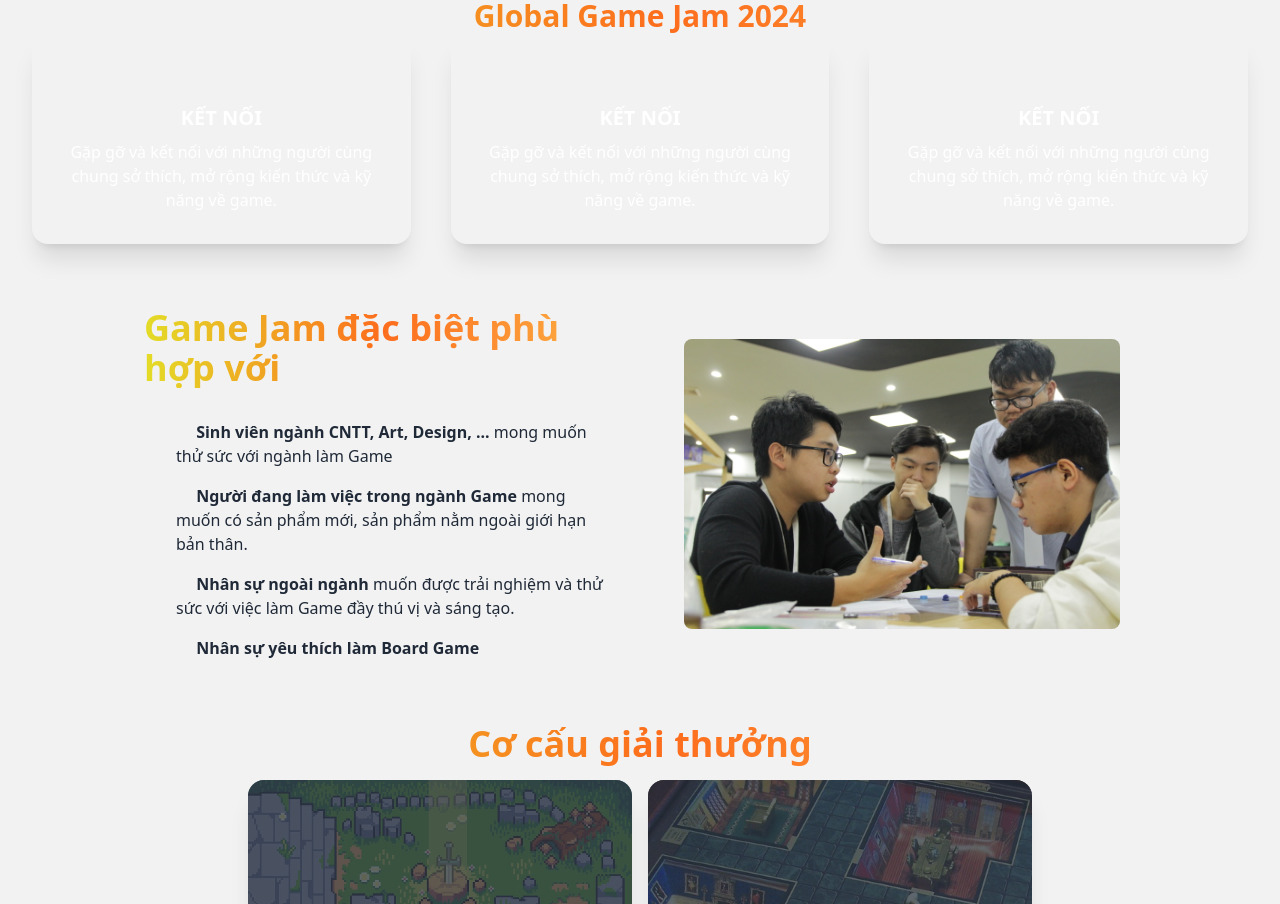
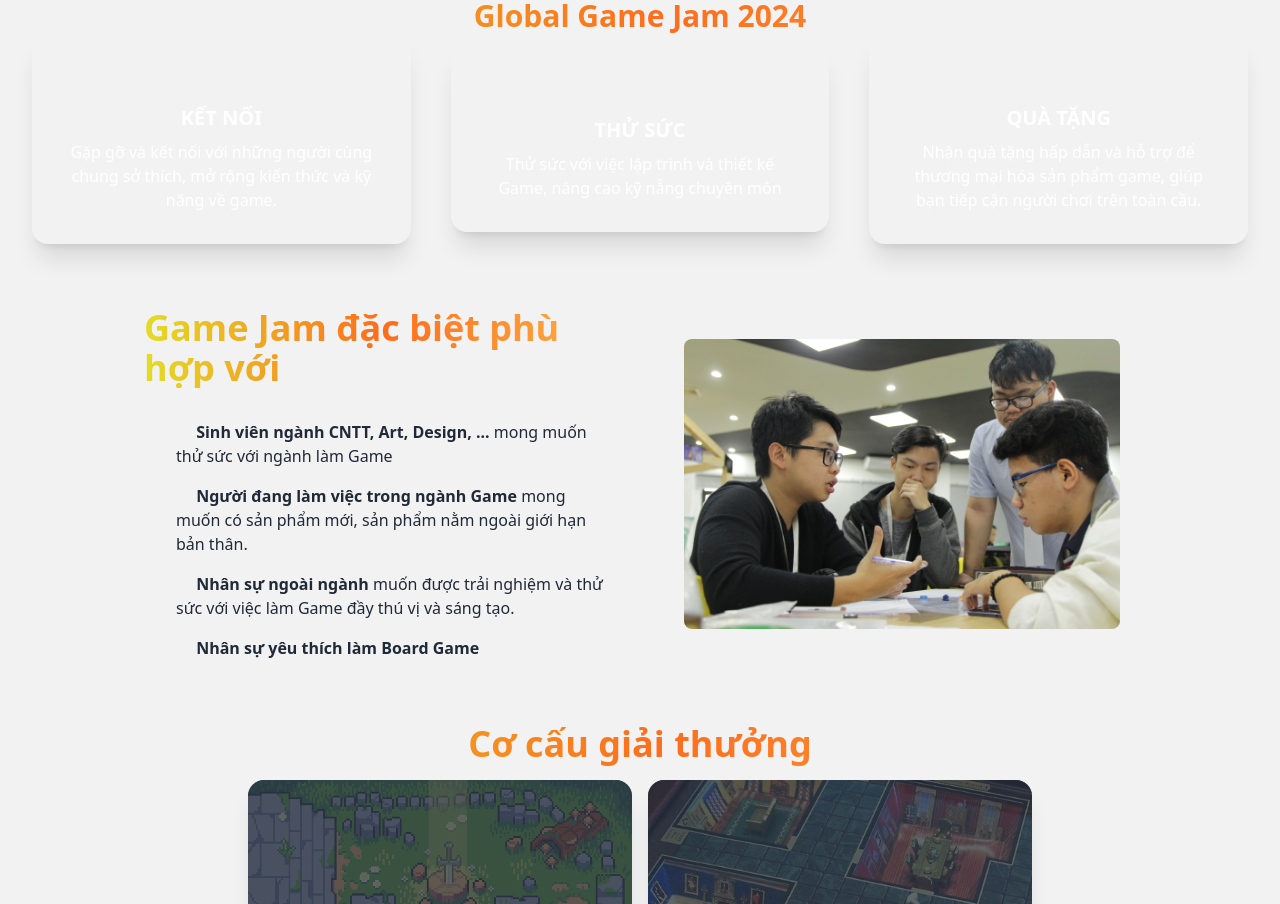
Before and after one commit to alaireselene/gamegeek-ggj-2024, a SvelteKit app: page / in a window 1280 px wide. Shown: the part 1998-2902 px from the top of the page. Built offline with nearby package versions, Linux system fonts and the light colour scheme; some icons are missing; what tailwindcss-animated would draw is missing.

Commit message:
Update favicon

```diff
--- a/src/routes/+page.svelte
+++ b/src/routes/+page.svelte
@@ -11,7 +11,10 @@
 		faChessBoard,
 		faCube,
 		faChevronDown,
-		faRightToBracket
+		faRightToBracket,
+		faPeopleArrows,
+		faGears,
+		faHandHoldingHeart
 	} from '@fortawesome/free-solid-svg-icons';
 	import { config, icon } from '@fortawesome/fontawesome-svg-core';
 	import '@fortawesome/fontawesome-svg-core/styles.css'; // Import the CSS
@@ -248,7 +251,7 @@
 		<div class="card w-96 hover:bg-orange-400 shadow-xl">
 			<div class="card-body">
 				<FontAwesomeIcon
-					icon={faGraduationCap}
+					icon={faPeopleArrows}
 					class="text-3xl fill-gradient-linear hover:fill-white"
 				/>
 				<h2 class="text-center font-bold text-white text-xl">KẾT NỐI</h2>
@@ -260,27 +263,23 @@
 		</div>
 		<div class="card w-96 hover:bg-orange-400 shadow-xl">
 			<div class="card-body">
-				<FontAwesomeIcon
-					icon={faGraduationCap}
-					class="text-3xl fill-gradient-linear hover:fill-white"
-				/>
-				<h2 class="text-center font-bold text-white text-xl">KẾT NỐI</h2>
+				<FontAwesomeIcon icon={faGears} class="text-3xl fill-gradient-linear hover:fill-white" />
+				<h2 class="text-center font-bold text-white text-xl">THỬ SỨC</h2>
 				<p class="text-center text-white">
-					Gặp gỡ và kết nối với những người cùng chung sở thích, mở rộng kiến thức và kỹ năng về
-					game.
+					Thử sức với việc lập trình và thiết kế Game, nâng cao kỹ nẵng chuyên môn
 				</p>
 			</div>
 		</div>
 		<div class="card w-96 hover:bg-orange-400 shadow-xl">
 			<div class="card-body">
 				<FontAwesomeIcon
-					icon={faGraduationCap}
+					icon={faHandHoldingHeart}
 					class="text-3xl fill-gradient-linear hover:fill-white"
 				/>
-				<h2 class="text-center font-bold text-white text-xl">KẾT NỐI</h2>
+				<h2 class="text-center font-bold text-white text-xl">QUÀ TẶNG</h2>
 				<p class="text-center text-white">
-					Gặp gỡ và kết nối với những người cùng chung sở thích, mở rộng kiến thức và kỹ năng về
-					game.
+					Nhận quà tặng hấp dẫn và hỗ trợ để thương mại hóa sản phẩm game, giúp bạn tiếp cận người
+					chơi trên toàn cầu.
 				</p>
 			</div>
 		</div>
```
